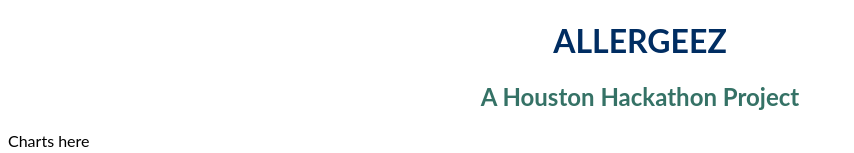
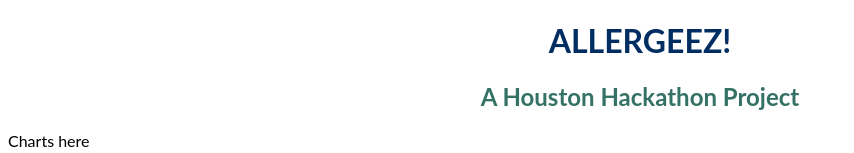
Before and after one commit to emptyflash/allergeez, an Angular app: page / in a window 1280 px wide. Shown: the top 153 px of the page, without its empty margins (0-854 px from the left). Built offline with nearby package versions, Linux system fonts and the light colour scheme.

Commit message:
Update app.component.html

```diff
--- a/src/app/app.component.html
+++ b/src/app/app.component.html
@@ -1,5 +1,5 @@
 <div class="header">
-  <h1>ALLERGEEZ</h1>
+  <h1>ALLERGEEZ!</h1>
   <h2>A Houston Hackathon Project</h2>
 </div>
 <div class="container">
```
